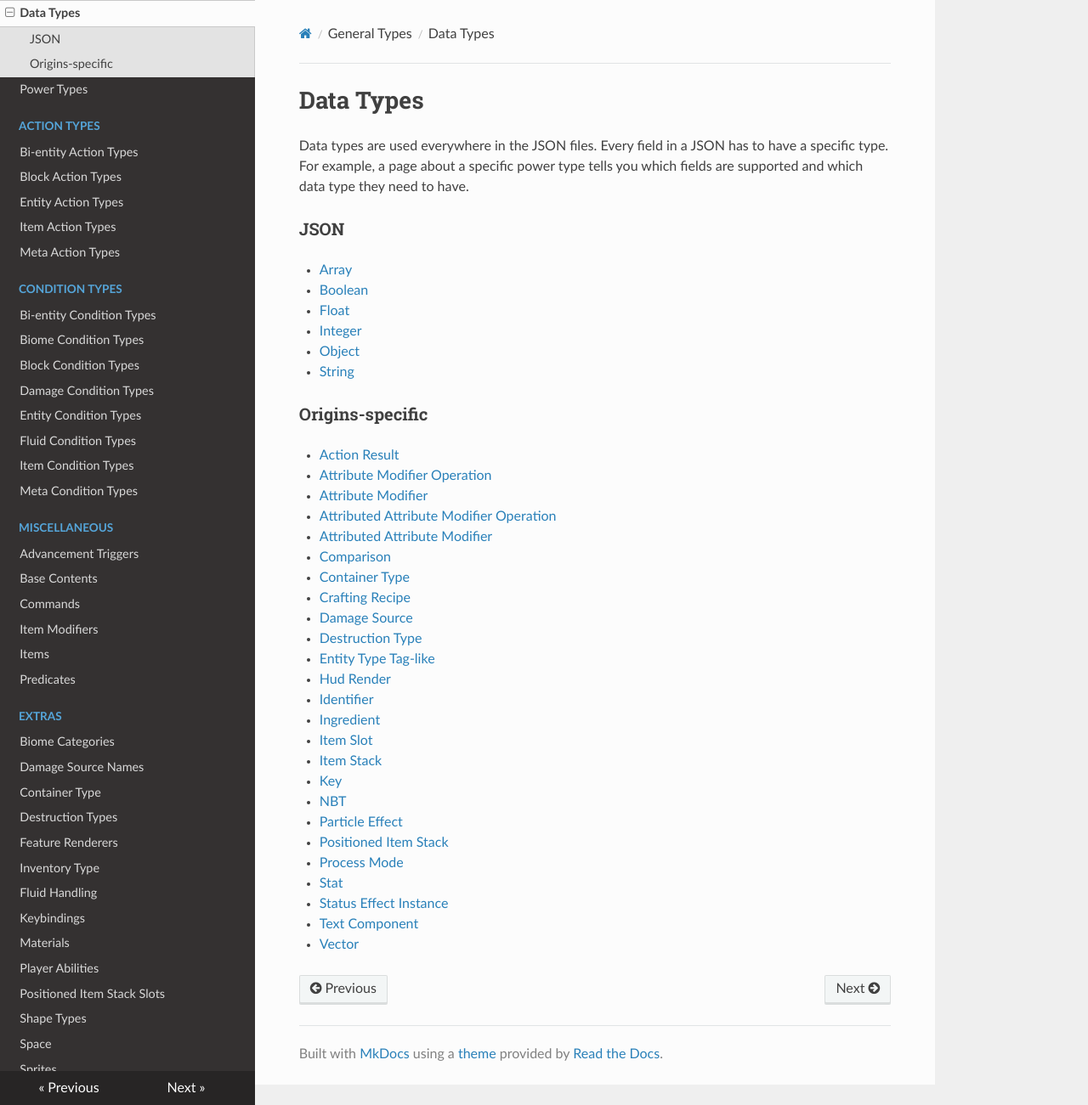
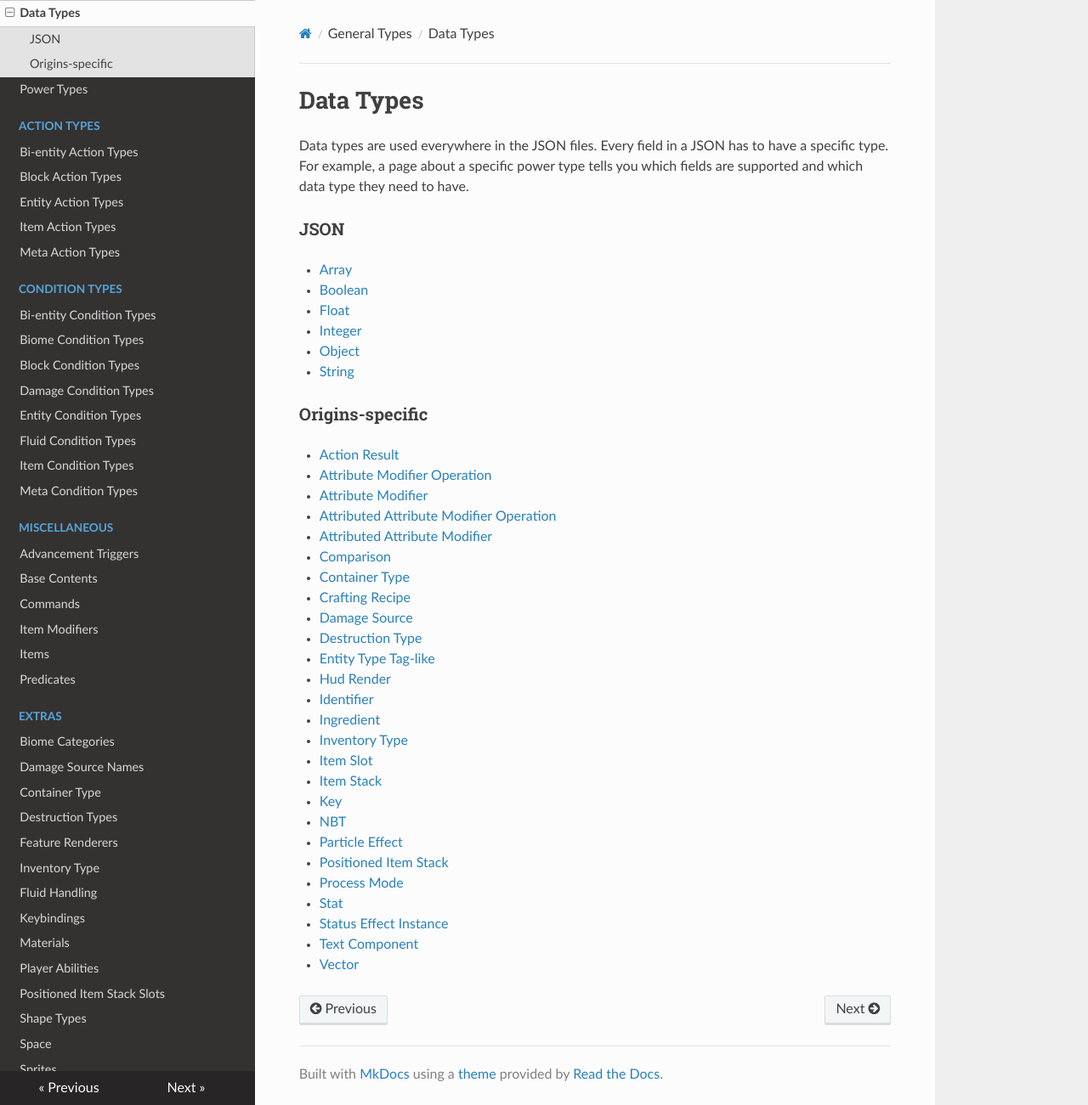
Before and after one commit to apace100/origins-docs, an MkDocs documentation site: the page built from docs/types/data_types.md, in a window 1280 px wide and 1301 px high. Shown: the whole window at 85% size. Built offline with MkDocs 1.6.1, drawn with Linux system fonts in a browser that asks for light colours; nearby versions of some CDN libraries.

Commit message:
Added `inventory_type` to data types page

```diff
--- a/docs/types/data_types.md
+++ b/docs/types/data_types.md
@@ -34,6 +34,7 @@ Data types are used everywhere in the JSON files. Every field in a JSON has to h
 * [Hud Render](data_types/hud_render.md)
 * [Identifier](data_types/identifier.md)
 * [Ingredient](data_types/ingredient.md)
+* [Inventory Type](data_types/inventory_type.md)
 * [Item Slot](data_types/item_slot.md)
 * [Item Stack](data_types/item_stack.md)
 * [Key](data_types/key.md)
```
